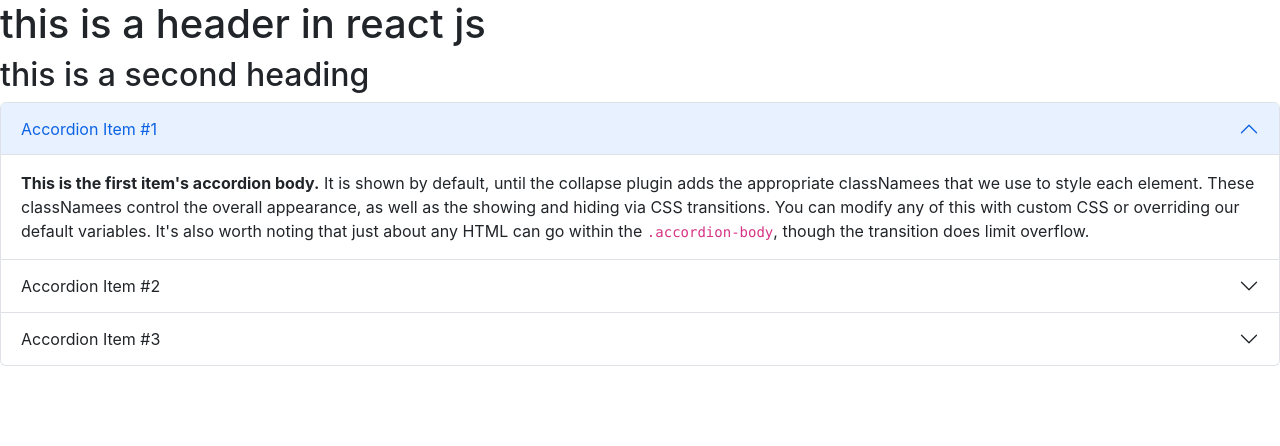
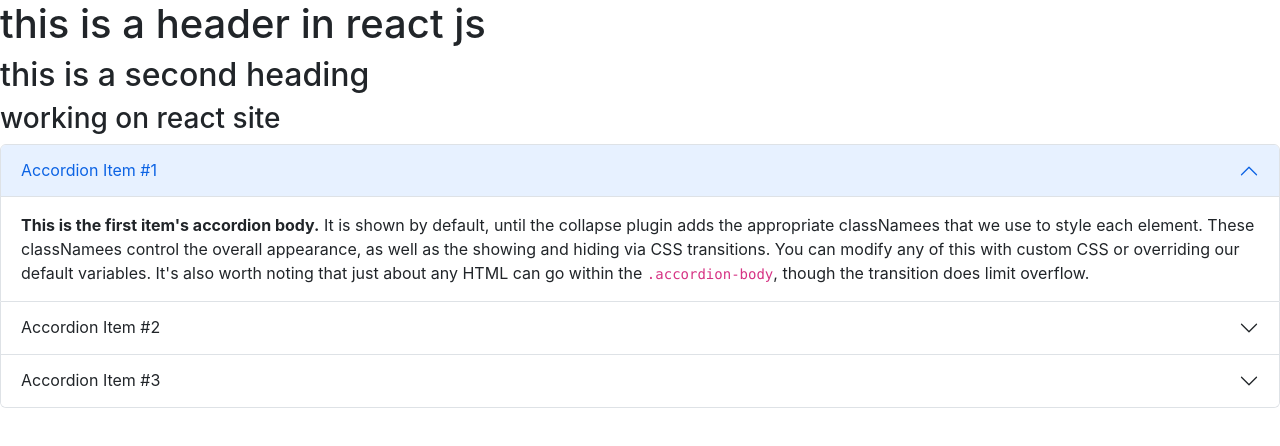
Before and after one commit to neosharma995/react-live-site, a React (Create React App) app: page / in a window 1280 px wide. Shown: the top 446 px of the page. Built offline with nearby package versions, Linux system fonts and the light colour scheme.

Commit message:
Update App.js
fetch in git

```diff
--- a/src/App.js
+++ b/src/App.js
@@ -8,6 +8,7 @@ function App() {
     <>
     <h1>this is a header in react js</h1>
     <h2>this is a second heading</h2>
+    <h3>working on react site</h3>
      <Accordian/>
 
     </>
```
